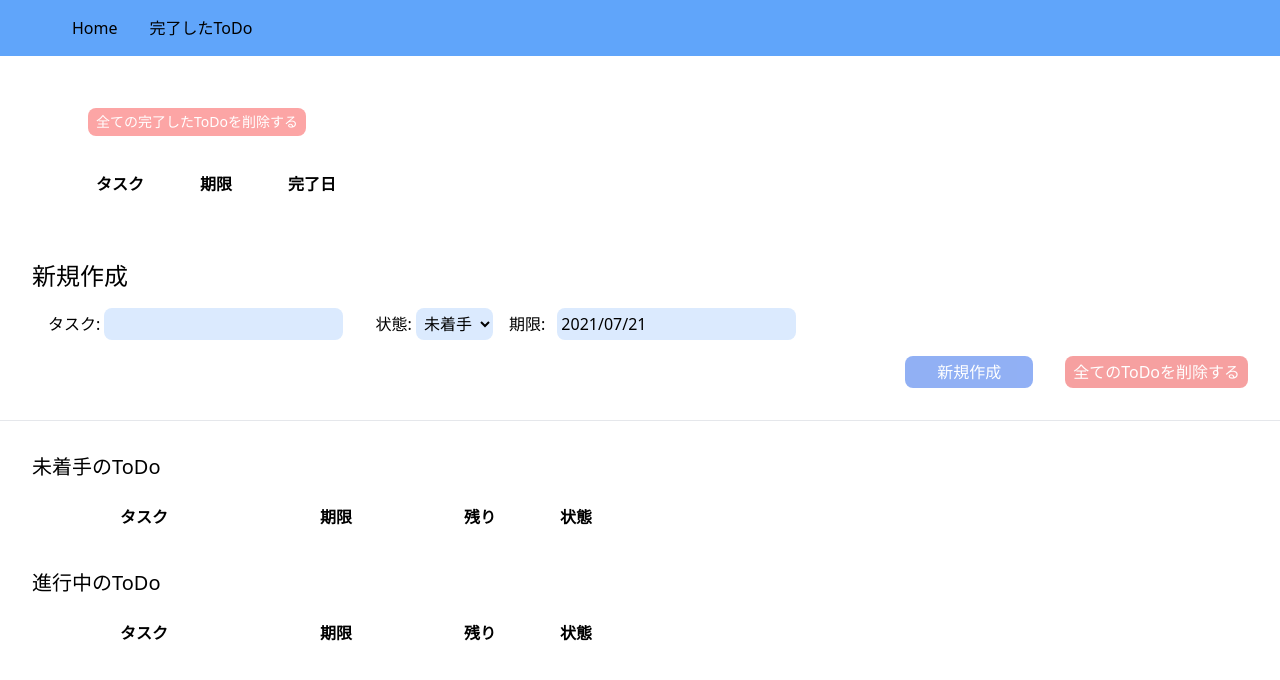
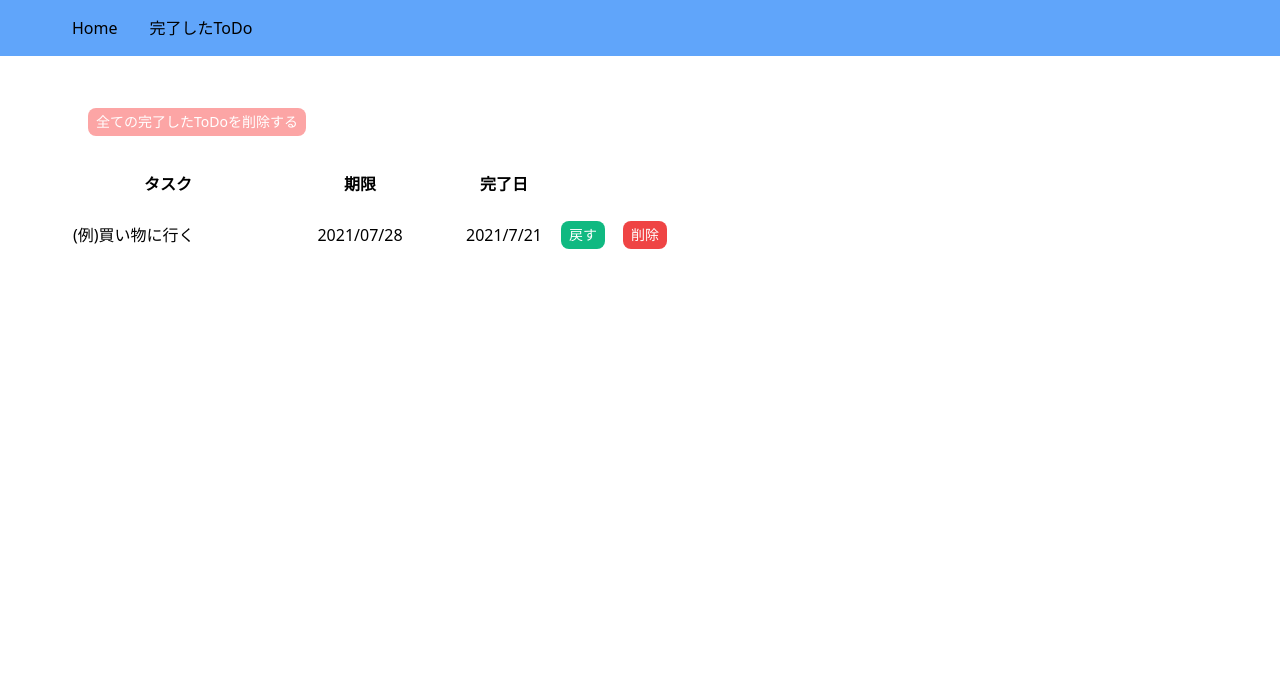
Before and after one commit to oneoneniaoniao/todo_app_with_reacthooks, a React (Create React App) app: page /complete in a window 1280 px wide. Shown: the top 680 px of the page. Built offline with nearby package versions, Linux system fonts and the light colour scheme.

Commit message:
Add examples

```diff
--- a/src/Components/App.js
+++ b/src/Components/App.js
@@ -4,13 +4,14 @@ import Home from "./Home";
 import CompleteList from "./CompleteList";
 import AppContext from "../context/AppContext";
 import reducer from "../reducers";
+import {todoExamples, completeTodoExamples } from "../utils"
 
 const APP_KEY = "myToDo";
 const App = () => {
   const appState = localStorage.getItem(APP_KEY);
   const initialState = appState
     ? JSON.parse(appState)
-    : { todos: [], completeTodos: [] };
+    : { todos: todoExamples, completeTodos: completeTodoExamples };
   // const initialState = {todos: [], completeTodos:[]}
   const [state, dispatch] = useReducer(reducer, initialState);
   useEffect(() => {
@@ -34,7 +35,6 @@ const App = () => {
           <Route path="/complete" component={CompleteList} />
         </div>
       </BrowserRouter>
-      <Home />
     </AppContext.Provider>
   );
 };
--- a/src/Components/CompleteList.js
+++ b/src/Components/CompleteList.js
@@ -22,8 +22,8 @@ const CompleteList = ({title}) => {
         <table className="m-4">
         <thead>
             <tr>
-              <th className="p-4 w-24">タスク</th>
-              <th className="p-4 w-24">期限</th>
+              <th className="p-4 w-48">タスク</th>
+              <th className="p-4 w-48">期限</th>
               <th className="p-4 w-24">完了日</th>
 
             </tr>
--- a/src/Components/Status.js
+++ /dev/null
@@ -1,5 +0,0 @@
-import React from "react";
-
-const Status = () => {};
-
-export default Status;
--- a/src/utils.js
+++ b/src/utils.js
@@ -6,8 +6,47 @@ export const today = () => {
 }
 
 export const getYYYYMMDD = (deadline) => {
-  const year = deadline.getFullYear() +"/";
-  const month = deadline.getMonth()*1+1 +"/";
-  const date = deadline.getDate();
-  return (year+month+date)
+  const stringDate = deadline.substr(0, 10)
+  const replaceDate = stringDate.replace(/-/g, '/')
+  return replaceDate
 }
+
+export const completeTodoExamples = [{
+body:"",
+completedAt:"2021/7/21",
+createdAt:"2021/7/21",
+deadline:"2021-07-28T02:02:00.000Z",
+id:"b0053c8a-56da-489f-9fe9-47b7609a48bb",
+status:"未着手",
+title:"(例)買い物に行く"
+}];
+
+export const todoExamples  = [
+  {
+    body:"",
+completedAt:"2021/7/21",
+createdAt:"2021/7/21",
+deadline:"2021-07-27T02:00:48.000Z",
+id:"ec0dccd3-c773-4e5a-b187-44196417b705",
+status:"未着手",
+title:"(例)髪を切る"
+  },
+  {
+    body:"",
+completedAt:"2021/7/21",
+createdAt:"2021/7/21",
+deadline:"2021-07-27T02:00:48.000Z",
+id:"0e6c3690-4097-4478-94d8-d8ad320811eb",
+status:"進行中",
+title:"(例)udemy受講"
+  },
+{
+  body:"",
+  completedAt:"2021/7/21",
+  createdAt:"2021/7/21",
+  deadline:"2021-08-27T02:00:48.000Z",
+  id:"21fc745f-4af3-46a4-b01a-6af575c961ce",
+  status:"未着手",
+  title:"(例)旅に出る"
+}
+];
```
